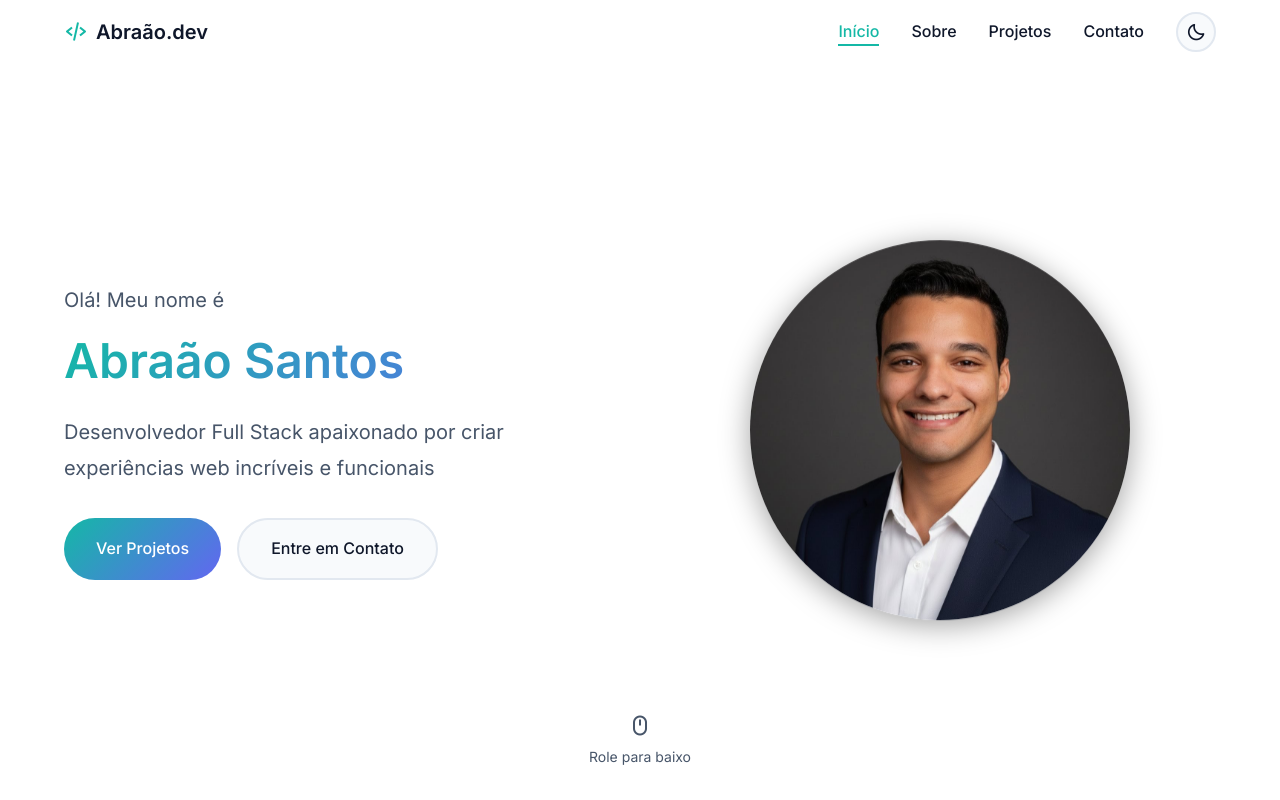
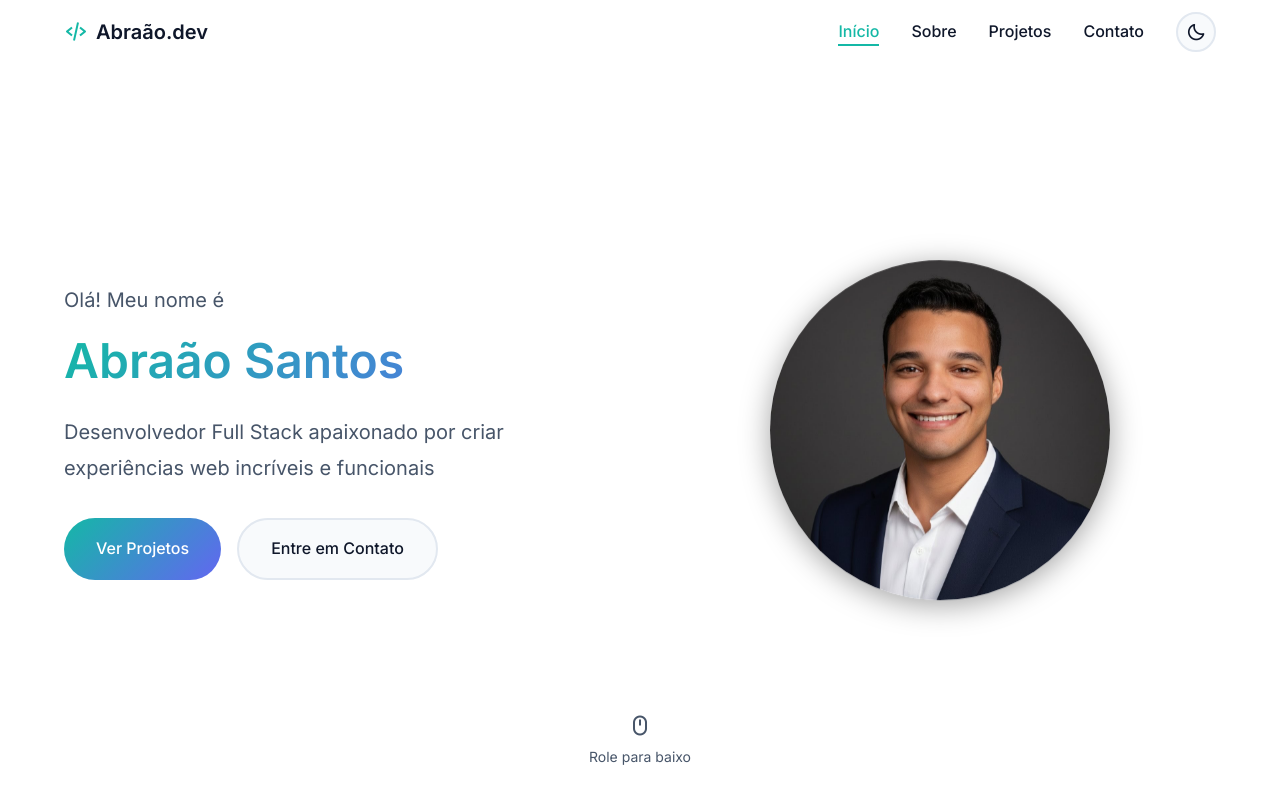
Before and after one commit to abraaosantosdeveloper/abraaosantosdeveloper.github.io, a Next.js app: page / in a window 1280 px wide. Shown: the top 800 px of the page. Built offline with nearby package versions, Linux system fonts and the light colour scheme.

Commit message:
Hero picture adjustments

```diff
--- a/components/Hero.tsx
+++ b/components/Hero.tsx
@@ -20,8 +20,8 @@ export default function Hero() {
         </div>
         <div className="hero__image">
           <div style={{
-            width: '380px',
-            height: '380px',
+            width: '340px',
+            height: '340px',
             borderRadius: '50%',
             overflow: 'hidden',
             position: 'relative',
@@ -30,8 +30,8 @@ export default function Hero() {
             <Image
               src="/img/profile.jpg"
               alt="Abraão Santos"
-              width={380}
-              height={380}
+              width={340}
+              height={340}
               style={{ objectFit: 'cover'}}
               priority
             />
```
